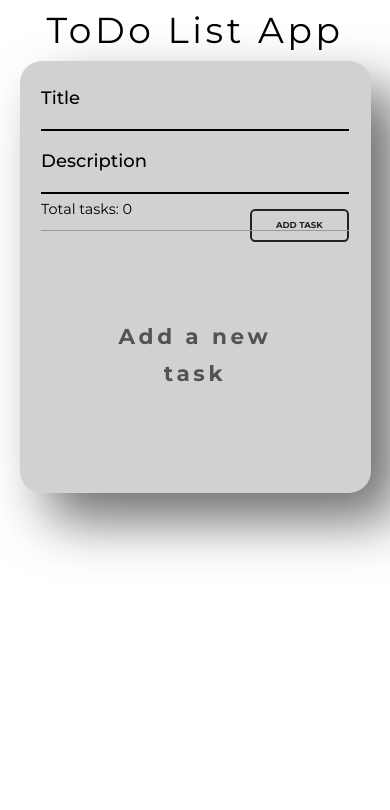
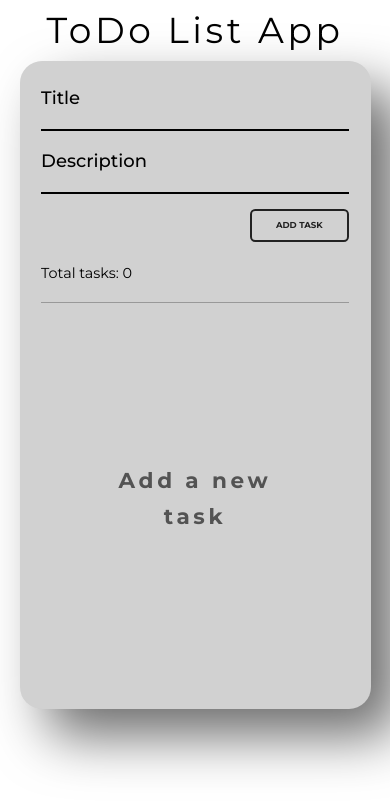
Before and after one commit to bilal-23/toDoApp, a React (Create React App) app: page / in a window 390 px wide. Shown: the top 810 px of the page. Built offline with nearby package versions, Linux system fonts and the light colour scheme.

Commit message:
height changed of todo class

```diff
--- a/src/components/Todo/Todo.module.css
+++ b/src/components/Todo/Todo.module.css
@@ -21,5 +21,6 @@
 @media only screen and (max-width: 600px) {
   .todo {
     width: 90%;
+    height: 90rem;
   }
 }
```
